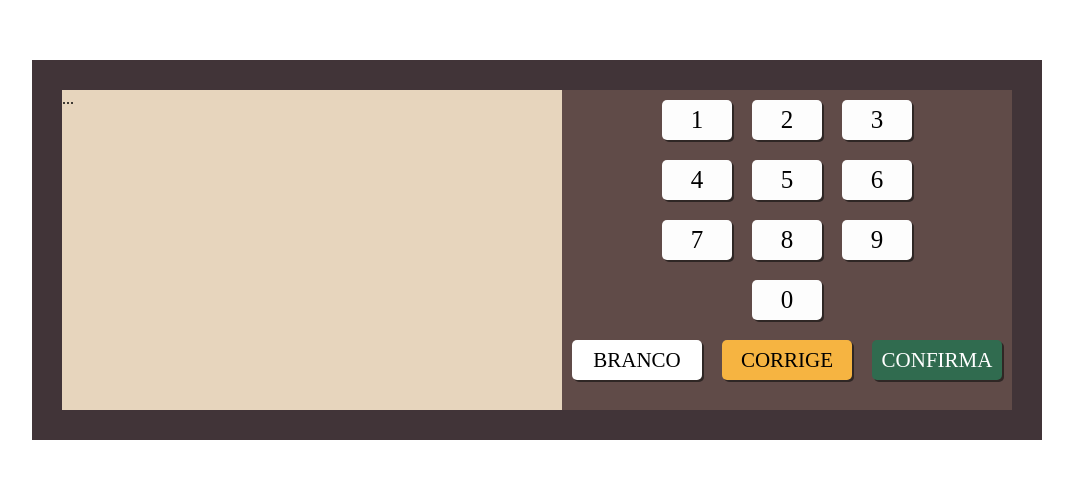
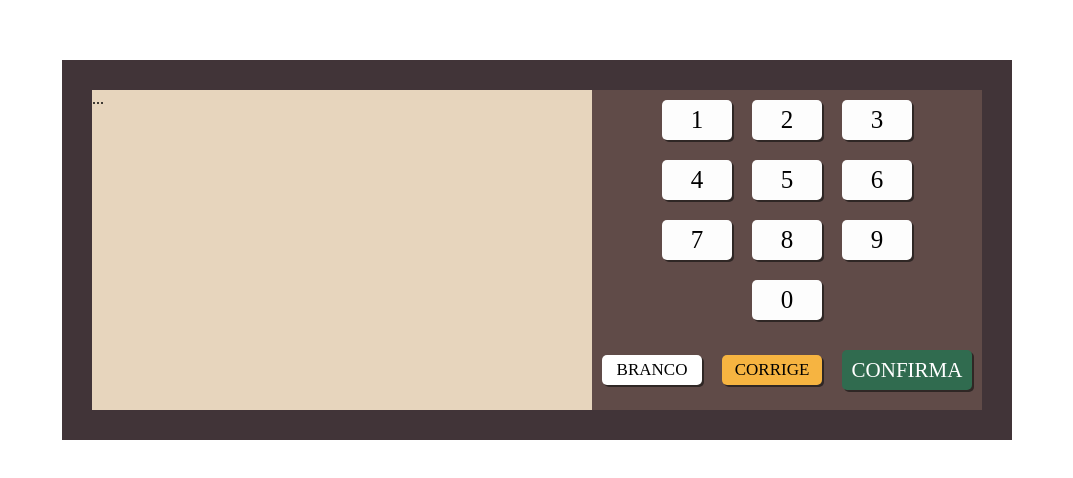
Before and after one commit to matheus-Bugatti/meu-repositorio, a plain HTML site: page index.html in a window 1280 px wide. Shown: the part 190-668 px from the top of the page, without its empty margins (103-1176 px from the left). Drawn offline with Linux system fonts and the light colour scheme.

Commit message:
MUDANCINHA

```diff
--- a/css/css.css
+++ b/css/css.css
@@ -35,14 +35,16 @@ border-radius: 5px;
 .branco {
     background-color: #fff;
     color: #000;
-    width: 130px;
-    font-size: 21px;
+    width: 100px;
+    height: 30px;
+    font-size: 17px;
 }
 .corrige {
     background-color: #F6B441;
     color: #000;
-    width: 130px;
-    font-size: 21px;
+    width: 100px;
+    height: 30px;
+    font-size: 17px;
 }
 .confirma {
     background-color: #306B4F;
@@ -53,4 +55,10 @@ border-radius: 5px;
 .teclado--linha {
     display: flex;
     justify-content: center;
+    align-items: flex-end;
 }
+.botoes {
+    margin-top: 10px;
+    display: flex;
+    align-items: center;
+}
--- a/index.html
+++ b/index.html
@@ -31,7 +31,7 @@
                 <div class="teclado--botao">0</div>
             </div>
 
-            <div class="teclado--linha">
+            <div class="teclado--linha botoes">
                 <div class="teclado--botao branco">BRANCO</div>
                 <div class="teclado--botao corrige">CORRIGE</div>
                 <div class="teclado--botao confirma">CONFIRMA</div>
```
